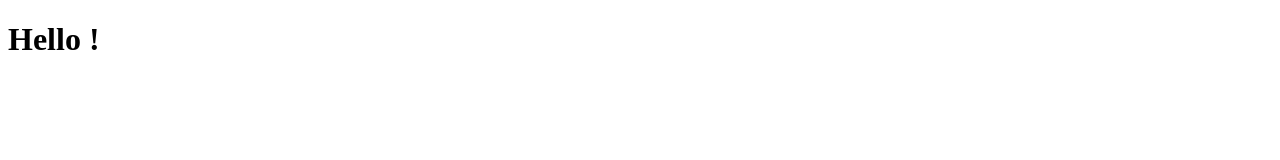
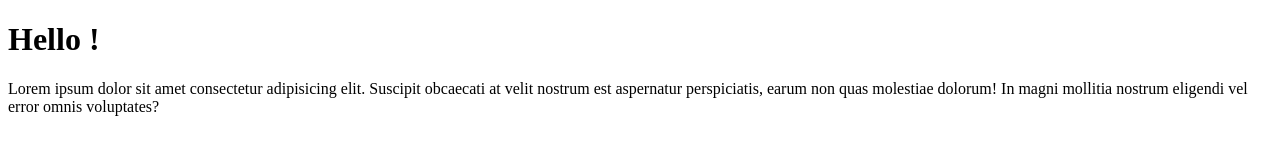
Before and after one commit to marcin-rybinski/git-course-4, a plain HTML site: page index.html in a window 1280 px wide. Drawn offline with Linux system fonts and the light colour scheme.

Commit message:
paragraph added to indec.html

```diff
--- a/index.html
+++ b/index.html
@@ -1,11 +1,18 @@
 <!DOCTYPE html>
 <html lang="en">
+
 <head>
     <meta charset="UTF-8">
     <meta name="viewport" content="width=device-width, initial-scale=1.0">
     <title>GIT Course 4</title>
 </head>
+
 <body>
     <h1>Hello !</h1>
+    <p>
+        Lorem ipsum dolor sit amet consectetur adipisicing elit. Suscipit obcaecati at velit nostrum est aspernatur
+        perspiciatis, earum non quas molestiae dolorum! In magni mollitia nostrum eligendi vel error omnis voluptates?
+    </p>
 </body>
+
 </html>
```
